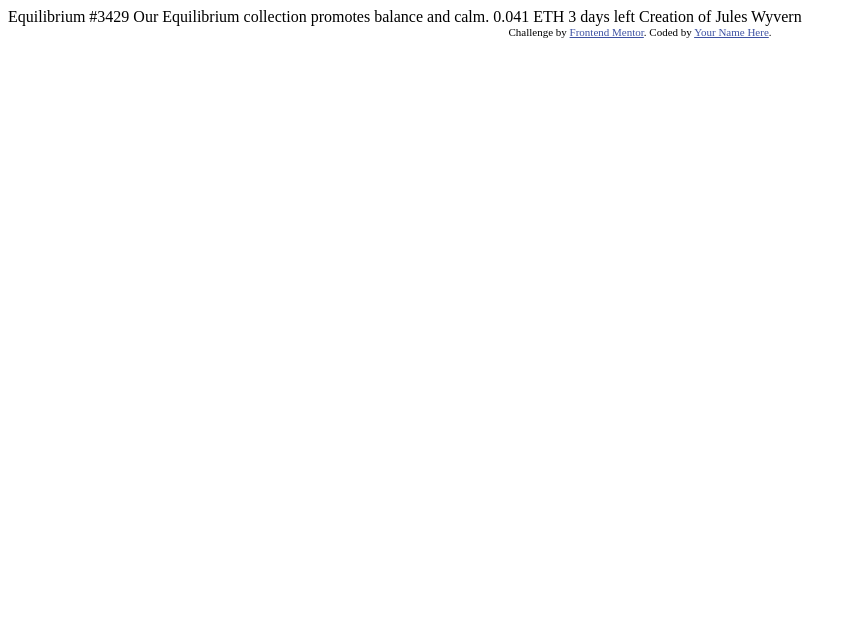
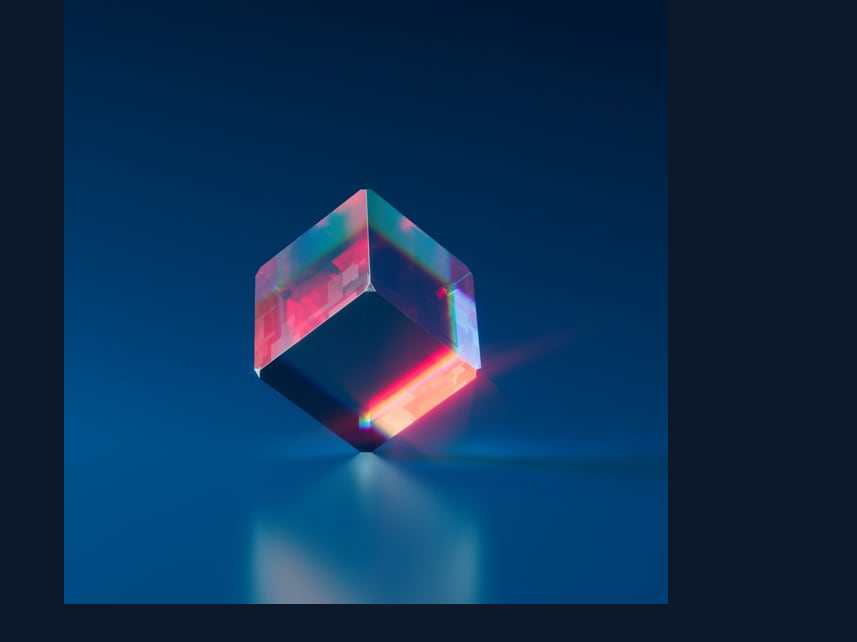
Before and after one commit to theoladas/NFT-preview-card-component, a plain HTML site: page index.html in a window 1280 px wide. Shown: the whole page, without its empty margins (0-857 px from the left). Drawn offline with Linux system fonts and the light colour scheme.

Commit message:
Added - base files and styles

```diff
--- a/index.html
+++ b/index.html
@@ -1,33 +1,37 @@
 <!DOCTYPE html>
 <html lang="en">
   <head>
-  <meta charset="UTF-8">
-  <meta name="viewport" content="width=device-width, initial-scale=1.0"> <!-- displays site properly based on user's device -->
-
-  <link rel="icon" type="image/png" sizes="32x32" href="./images/favicon-32x32.png">
-
+    <meta charset="UTF-8" />
+    <meta name="viewport" content="width=device-width, initial-scale=1.0" />
+    <link
+      rel="icon"
+      type="image/png"
+      sizes="32x32"
+      href="./images/favicon-32x32.png"
+    />
+    <link
+      href="https://fonts.googleapis.com/css2?family=Outfit:wght@300;400;600&display=swap"
+      rel="stylesheet"
+    />
+    <link
+      rel="stylesheet"
+      href="https://cdnjs.cloudflare.com/ajax/libs/font-awesome/6.0.0/css/all.min.css"
+      integrity="sha512-9usAa10IRO0HhonpyAIVpjrylPvoDwiPUiKdWk5t3PyolY1cOd4DSE0Ga+ri4AuTroPR5aQvXU9xC6qOPnzFeg=="
+      crossorigin="anonymous"
+      referrerpolicy="no-referrer"
+    />
+    <link rel="stylesheet" href="style.css" />
     <title>Frontend Mentor | NFT preview card component</title>
-
-  <!-- Feel free to remove these styles or customise in your own stylesheet 👍 -->
-  <style>
-    .attribution { font-size: 11px; text-align: center; }
-    .attribution a { color: hsl(228, 45%, 44%); }
-  </style>
   </head>
   <body>
-
-  Equilibrium #3429
-
-  Our Equilibrium collection promotes balance and calm.
-
-  0.041 ETH
-  3 days left
-
-  Creation of Jules Wyvern
-
-  <div class="attribution">
-    Challenge by <a href="https://www.frontendmentor.io?ref=challenge" target="_blank">Frontend Mentor</a>.
-    Coded by <a href="#">Your Name Here</a>.
+    <main class="card">
+      <div class="container">
+        <div class="column">
+          <div class="image">
+            <img src="image-equilibrium.jpg" alt="" />
           </div>
+        </div>
+      </div>
+    </main>
   </body>
 </html>
--- /dev/null
+++ b/style.scss
@@ -0,0 +1,36 @@
+* {
+  margin: 0;
+  padding: 0;
+  box-sizing: border-box;
+}
+
+// ### Primary
+// - Soft blue: hsl(215, 51%, 70%)
+// - Cyan: hsl(178, 100%, 50%)
+
+// ### Neutral
+// - Very dark blue (card BG): hsl(216, 50%, 16%)
+// - Very dark blue (line): hsl(215, 32%, 27%)
+// - White: hsl(0, 0%, 100%)
+
+body {
+  font-family: "Outfit", sans-serif;
+  font-size: 18px;
+  background-color: hsl(217, 54%, 11%);
+}
+.container {
+  max-width: 1440px;
+  width: 90%;
+  margin: 0 auto;
+}
+img {
+  max-width: 100%;
+  height: auto;
+}
+.row {
+  display: flex;
+}
+.column {
+  display: flex;
+  flex-direction: column;
+}
```
Also changed, not shown: style.css (added), 1 other file. Lines whose indentation alone changed are shown as unchanged.
